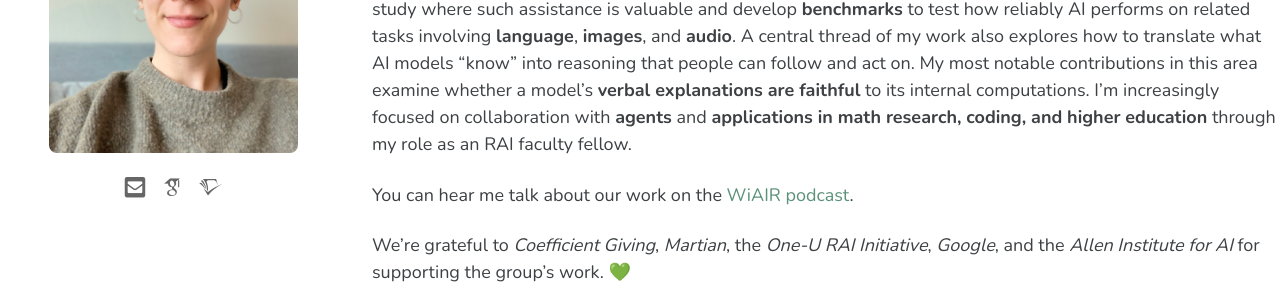
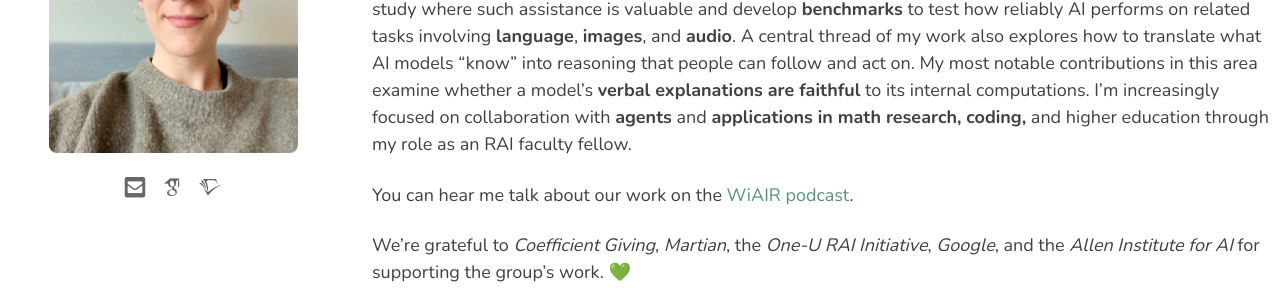
Before and after one commit to amarasovic/amarasovic.github.io, a Jekyll site: the page built from index.md, in a window 1280 px wide. Shown: the part 352-652 px from the top of the page. Built offline with Jekyll 4.4.1, drawn with Linux system fonts in a browser that asks for light colours; cached includes are drawn as plain includes; some web fonts are replaced; a script that is not in the unit is left out.

Commit message:
Unbold 'and higher education'
Co-Authored-By: Claude Sonnet 4.6 <noreply@anthropic.com>

```diff
--- a/index.md
+++ b/index.md
@@ -23,7 +23,7 @@ sidebar:
 
 I'm an assistant professor at the University of Utah's Kahlert School of Computing, where I co-lead **UtahNLP** and run the **ANANAS** research group.
 
-I study how to build AI technologies that **support human decision-making**, **communication**, and **creativity**. I study where such assistance is valuable and develop **benchmarks** to test how reliably AI performs on related tasks involving **language**, **images**, and **audio**. A central thread of my work also explores how to translate what AI models “know” into reasoning that people can follow and act on. My most notable contributions in this area examine whether a model’s **verbal explanations are faithful** to its internal computations. I'm increasingly focused on collaboration with **agents** and **applications in math research, coding, and higher education** through my role as an RAI faculty fellow.
+I study how to build AI technologies that **support human decision-making**, **communication**, and **creativity**. I study where such assistance is valuable and develop **benchmarks** to test how reliably AI performs on related tasks involving **language**, **images**, and **audio**. A central thread of my work also explores how to translate what AI models “know” into reasoning that people can follow and act on. My most notable contributions in this area examine whether a model’s **verbal explanations are faithful** to its internal computations. I'm increasingly focused on collaboration with **agents** and **applications in math research, coding,** and higher education through my role as an RAI faculty fellow.
 
 You can hear me talk about our work on the [WiAIR podcast](https://youtu.be/xYb6uokKKOo?si=-zwpPPqBiO5621KG).
 
```
